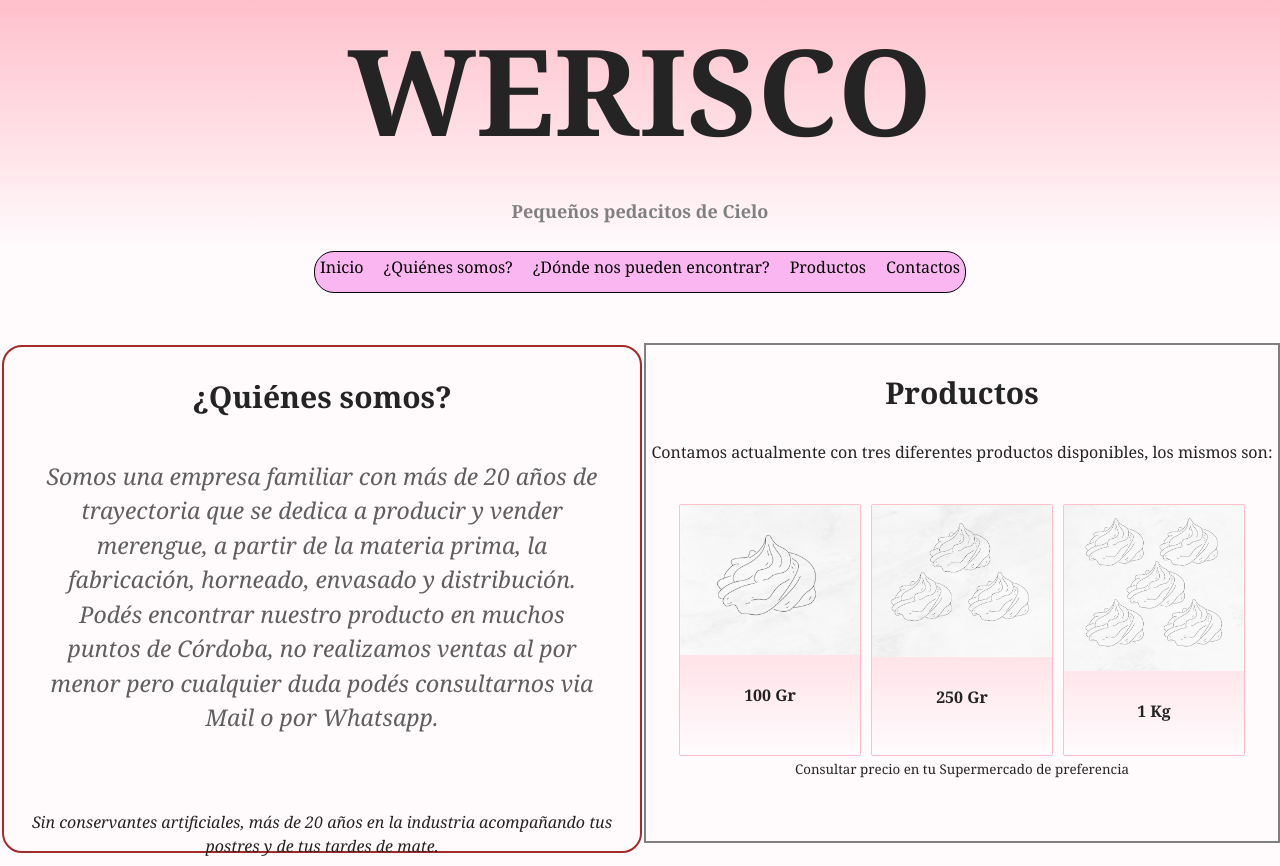
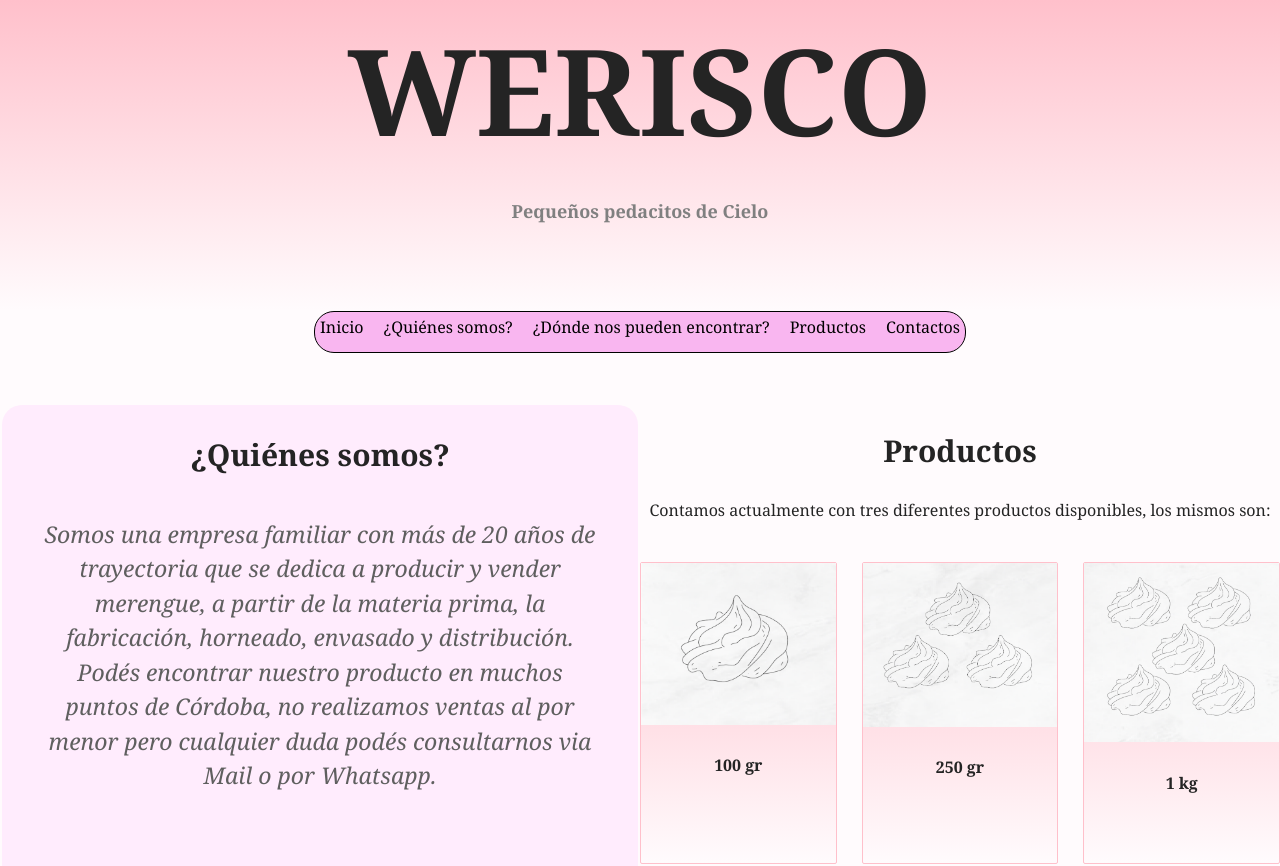
Before and after one commit to IgnacioFontaine/LandingWerisco, a React (Vite) app in the folder client/: page / in a window 1280 px wide. Shown: the top 866 px of the page. Built offline with nearby package versions, Linux system fonts and the light colour scheme.

Commit message:
cambios en header

```diff
--- a/client/src/assets/Components/CardProduct/cardproduct.css
+++ b/client/src/assets/Components/CardProduct/cardproduct.css
@@ -1,14 +1,14 @@
 .contenedor-products{
  display: flex;
  justify-content: center;
- gap: 10px;
+ gap: 25px;
 }
 
 
 .Card {
   border: 1px solid pink;
-  width: 180px;
-  height: 250px;
+  width: 220px;
+  height: 300px;
   background: linear-gradient(to bottom, pink, #FFFBFD);
   border-radius: 2px;
 }
@@ -28,3 +28,11 @@
   padding: 1px;
   margin: 0px; /* Espacio alrededor del nombre */
 }
+
+
+.Card :hover{
+  transition: 0.1s;
+  transform: scale(1.02);
+  box-shadow: 10px solid black;
+
+}
--- a/client/src/assets/Components/CardProduct/cardproducts.jsx
+++ b/client/src/assets/Components/CardProduct/cardproducts.jsx
@@ -18,7 +18,7 @@ function CardProduct({id,name,image}) {
 }
 
 function AllProducts() {
-  const products = [{id:1 , name:"100 Gr", image:image100g},{id:2 ,name:"250 Gr", image:image250g},{id:3 ,name:"1 Kg", image:image1k}]
+  const products = [{id:1 , name:"100 gr", image:image100g},{id:2 ,name:"250 gr", image:image250g},{id:3 ,name:"1 kg", image:image1k}]
 
   return (
     <div >
--- a/client/src/assets/Components/Description/description.css
+++ b/client/src/assets/Components/Description/description.css
@@ -1,20 +1,19 @@
 .description {
-  border: 2px solid brown;
   width: 50%;
   height: 100%;
   margin: 2px;
   border-radius: 20px;
   padding: 2px;
+  background-color: #FFECFD;
 }
 
-.description :hover{
-  background-color: rgb(249, 182, 240);
+/* .description :hover{
   transition: 0.3s;
   transform: scale(1.01);
   border-radius: 20px;
   color: #000;
 
-}
+} */
 
 .description .description-parragraph {
   font-size: 23px;
--- a/client/src/assets/Components/Header/header.css
+++ b/client/src/assets/Components/Header/header.css
@@ -1,5 +1,5 @@
 .werisco_header{
-  height: 250px;
+  height: 310px;
   width: 100%;
   background: linear-gradient(to bottom, pink , #FFFBFD);
 }
--- a/client/src/assets/Components/Products/products.css
+++ b/client/src/assets/Components/Products/products.css
@@ -1,5 +1,4 @@
 .products-description {
   width: 50%;
-  border: 2px solid gray;
   margin: 0px;
 }
--- a/client/src/assets/Components/Products/products.jsx
+++ b/client/src/assets/Components/Products/products.jsx
@@ -15,7 +15,6 @@ function Products() {
         <section>
           <div className="contenedor-cards">
             <AllProducts />
-            <small>Consultar precio en tu Supermercado de preferencia</small>
           </div>
         </section>
       </section>
```
